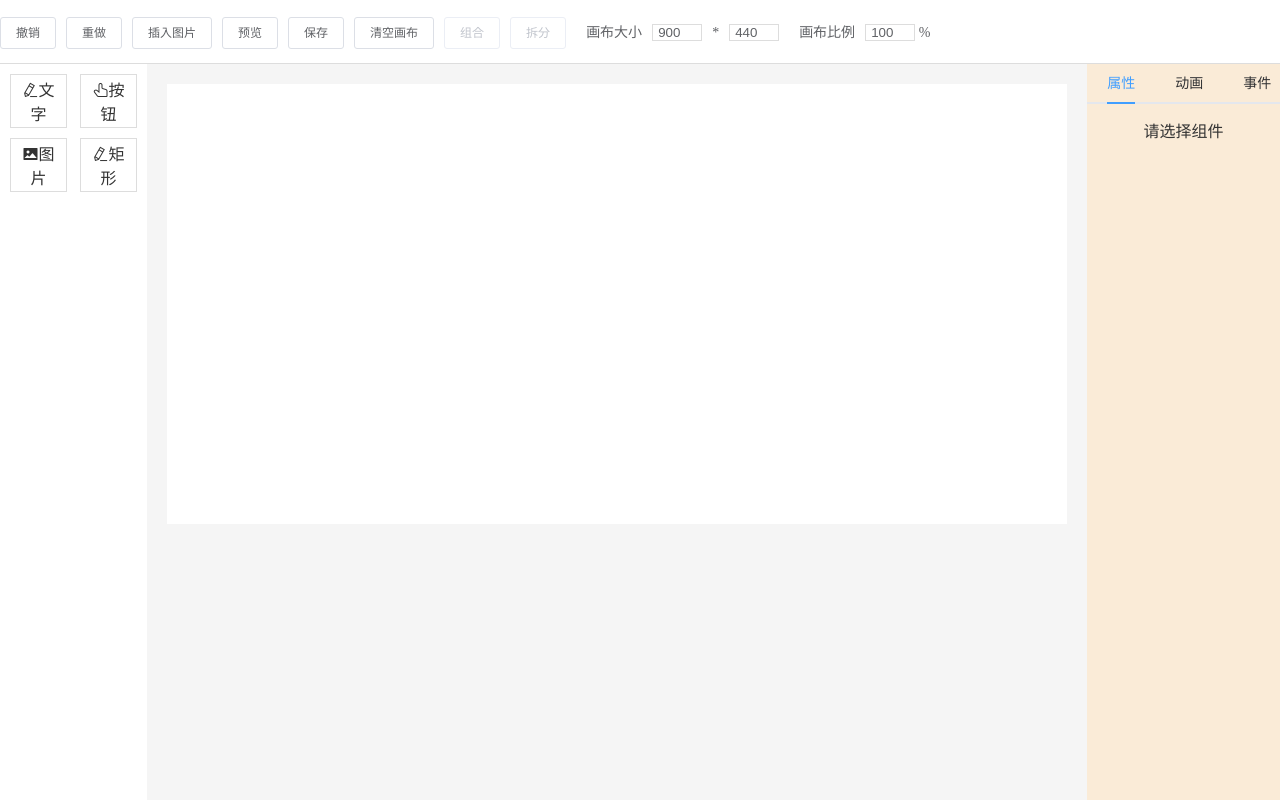
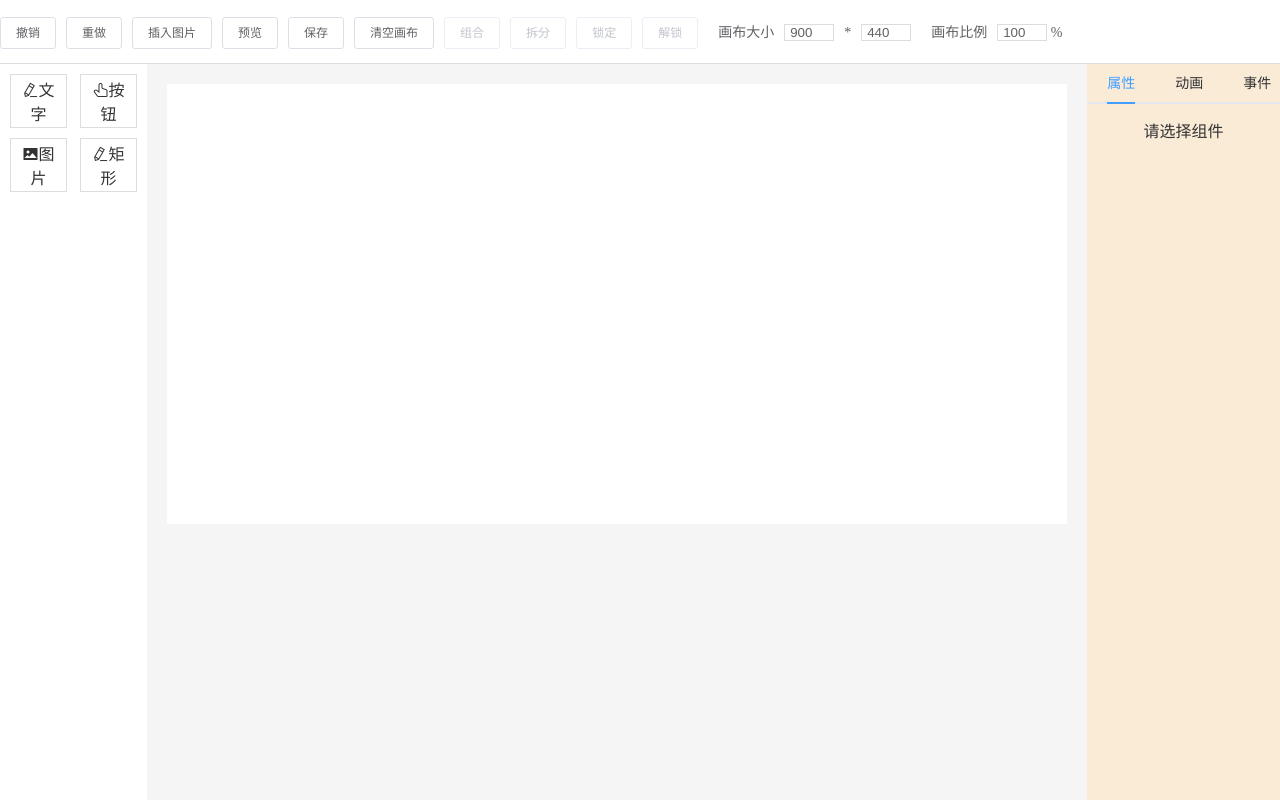
Before and after one commit to LZHK1ng/low-code-demo, a Vue app: page /#/ in a window 1280 px wide. Built offline with nearby package versions, Linux system fonts and the light colour scheme.

Commit message:
feat: 添加锁定解锁功能

```diff
--- a/src/components/Editor/Shape.vue
+++ b/src/components/Editor/Shape.vue
@@ -1,19 +1,19 @@
 <template>
   <div
     class="shape"
-    :class="{ active: this.active }"
+    :class="{ active }"
     @click="selectCurComponent"
     @mousedown="handleMouseDownOnShape"
     @contextmenu="handleContextMenu"
   >
     <i
       class="el-icon-refresh-right"
-      v-show="active"
+      v-show="isActive()"
       @mousedown="handleRotate"
     ></i>
     <div
       class="shape-point"
-      v-for="item in active ? pointList : []"
+      v-for="item in isActive() ? pointList : []"
       :key="item"
       @mousedown="handleMouseDownOnPoint(item, $event)"
       :style="getPointStyle(item)"
@@ -87,9 +87,12 @@ export default {
     ...mapState({
       curComponent: state => state.curComponent,
       editor: state => state.editor
-    })
+    }),
   },
   methods: {
+    isActive() {
+      return this.active && !this.element.isLock
+    },
     // 获取shape框每个点坐标
     getPointStyle(point) {
       const { width, height } = this.defaultStyle
@@ -160,6 +163,9 @@ export default {
       e.stopPropagation()
       // console.log(this.element)
       this.$store.commit('setCurComponent', { component: this.element, index: this.index })
+
+      if (this.element.isLock) return
+
       this.cursors = this.getCursor() // 根据旋转角度获取光标位置
 
       const pos = { ...this.defaultStyle }
--- a/src/components/Editor/index.vue
+++ b/src/components/Editor/index.vue
@@ -20,6 +20,7 @@
       :style="getShapeStyle(item.style, index)"
       :element="item"
       :index="index"
+      :class="{ lock: item.isLock }"
     >
       <!-- 如果不是输入框 -->
       <component
@@ -177,6 +178,7 @@ export default {
       const result = []
       const { x, y } = this.start
       this.componentData.forEach(component => {
+        if (component.isLock) return
         const { left, top, width, height } = component.style
         if (x <= left && (left + width <= x + this.width) && y <= top && (top + height <= y + this.height)) {
           result.push(component)
@@ -248,6 +250,10 @@ export default {
   position: relative;
   background: #fff;
   margin: auto;
+
+  .lock {
+    opacity: 0.5;
+  }
 }
 
 .edit {
--- a/src/components/Toolbar.vue
+++ b/src/components/Toolbar.vue
@@ -12,9 +12,19 @@
     >
     <el-button
       @click="decompose"
-      :disabled="!curComponent || curComponent.component != 'Group'"
+      :disabled="
+        !curComponent ||
+        curComponent.isLock ||
+        curComponent.component != 'Group'
+      "
       >拆分</el-button
     >
+    <el-button @click="lock" :disabled="!curComponent || curComponent.isLock"
+      >锁定</el-button
+    >
+    <el-button @click="unlock" :disabled="!curComponent || !curComponent.isLock"
+      >解锁
+    </el-button>
     <div class="canvas-config">
       <span>画布大小</span>
       <input v-model="canvasStyleData.width" />
@@ -54,6 +64,12 @@ export default {
     })
   },
   methods: {
+    lock() {
+      this.$store.commit('lock')
+    },
+    unlock() {
+      this.$store.commit('unlock')
+    },
     compose() {
       this.$store.commit('compose')
       this.$store.commit('recordSnapshot')
--- a/src/store/index.js
+++ b/src/store/index.js
@@ -38,6 +38,12 @@ const store = new Vuex.Store({
     editor: null,
   },
   mutations: {
+    lock({ curComponent }) {
+      curComponent.isLock = true
+    },
+    unlock({ curComponent }) {
+      curComponent.isLock = false
+    },
     getEditor(state) {
       state.editor = $('#editor')
     },
```
